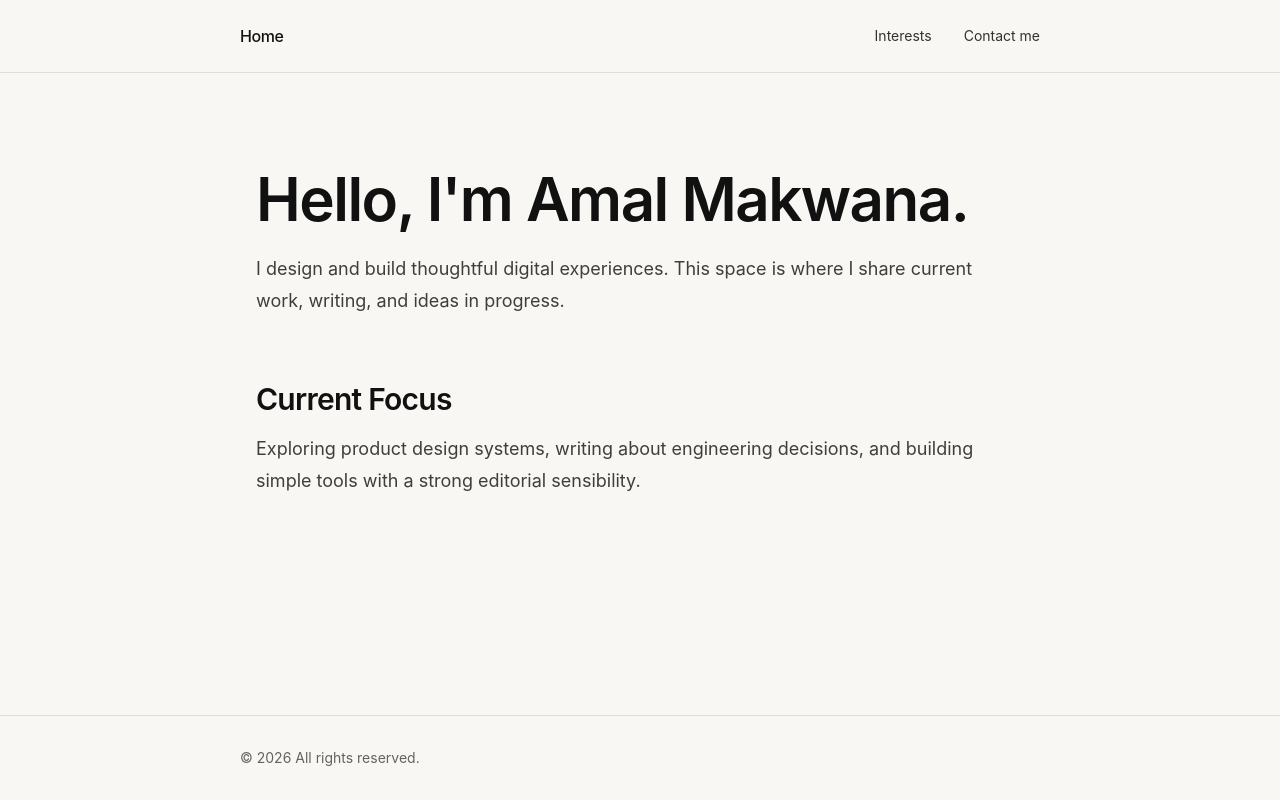
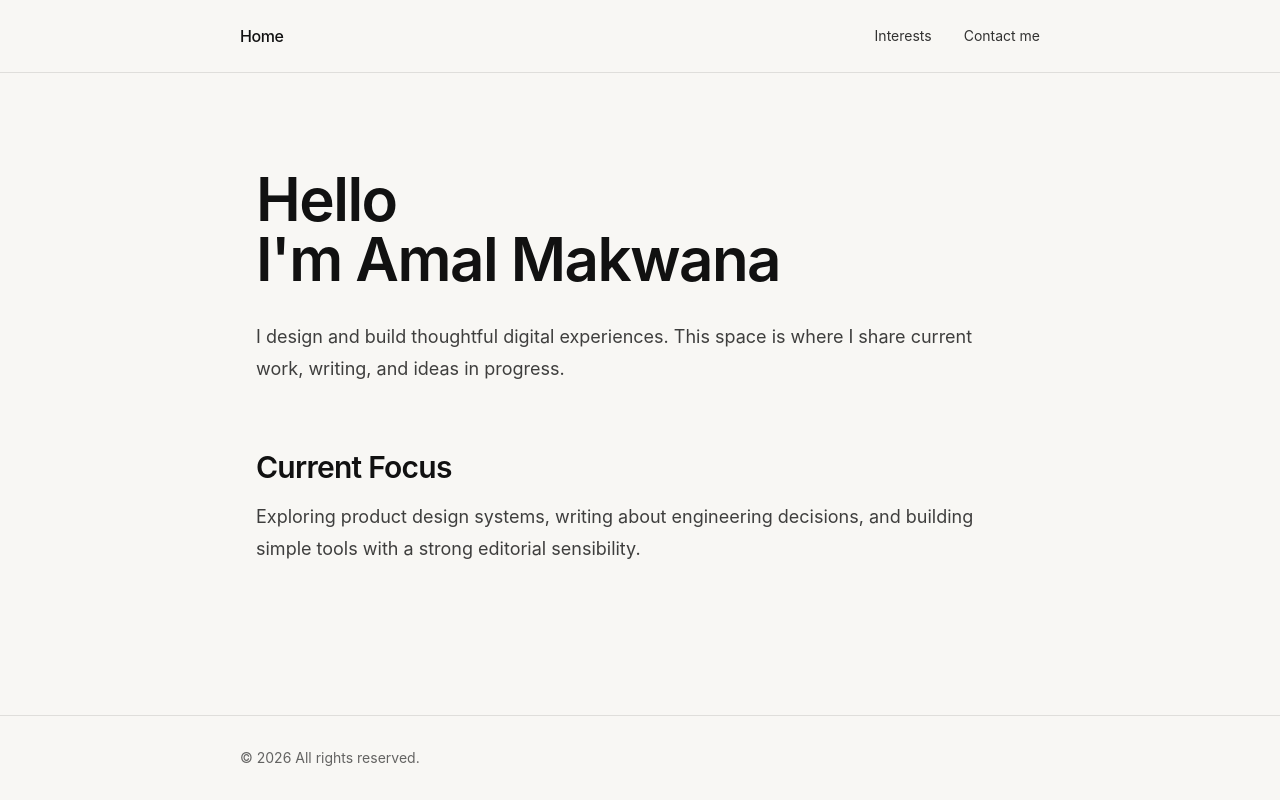
Before and after one commit to Amal-Makwana/amalmakwana, a Next.js app in the folder my-site/: page / in a window 1280 px wide. Built offline with nearby package versions, Linux system fonts and the light colour scheme.

Commit message:
Align typed name with hello heading

```diff
--- a/my-site/app/globals.css
+++ b/my-site/app/globals.css
@@ -54,3 +54,49 @@ body {
 .editorial p {
   @apply text-lg leading-8 text-black/75;
 }
+
+
+.typewriter-line {
+  --typewriter-duration: 2.3s;
+  position: relative;
+  display: inline-block;
+  width: 0;
+  overflow: hidden;
+  white-space: nowrap;
+  vertical-align: baseline;
+  font: inherit;
+  color: inherit;
+  animation: typing var(--typewriter-duration) steps(16, end) 250ms forwards;
+}
+
+.typewriter-line::after {
+  content: "";
+  position: absolute;
+  right: -0.1em;
+  top: 0.1em;
+  width: 2px;
+  height: 0.85em;
+  background: currentColor;
+  animation: blink-caret 0.75s step-end infinite;
+}
+
+@keyframes typing {
+  from {
+    width: 0;
+  }
+
+  to {
+    width: 16ch;
+  }
+}
+
+@keyframes blink-caret {
+  0%,
+  100% {
+    opacity: 1;
+  }
+
+  50% {
+    opacity: 0;
+  }
+}
--- a/my-site/app/page.jsx
+++ b/my-site/app/page.jsx
@@ -2,7 +2,9 @@ export default function HomePage() {
   return (
     <div className="editorial">
       <section className="space-y-6">
-        <h1>Hello, I&apos;m Amal Makwana.</h1>
+        <h1>
+          Hello <span className="typewriter-line" aria-label="I'm Amal Makwana">I&apos;m Amal Makwana</span>
+        </h1>
         <p>
           I design and build thoughtful digital experiences. This space is where I share current
           work, writing, and ideas in progress.
```
